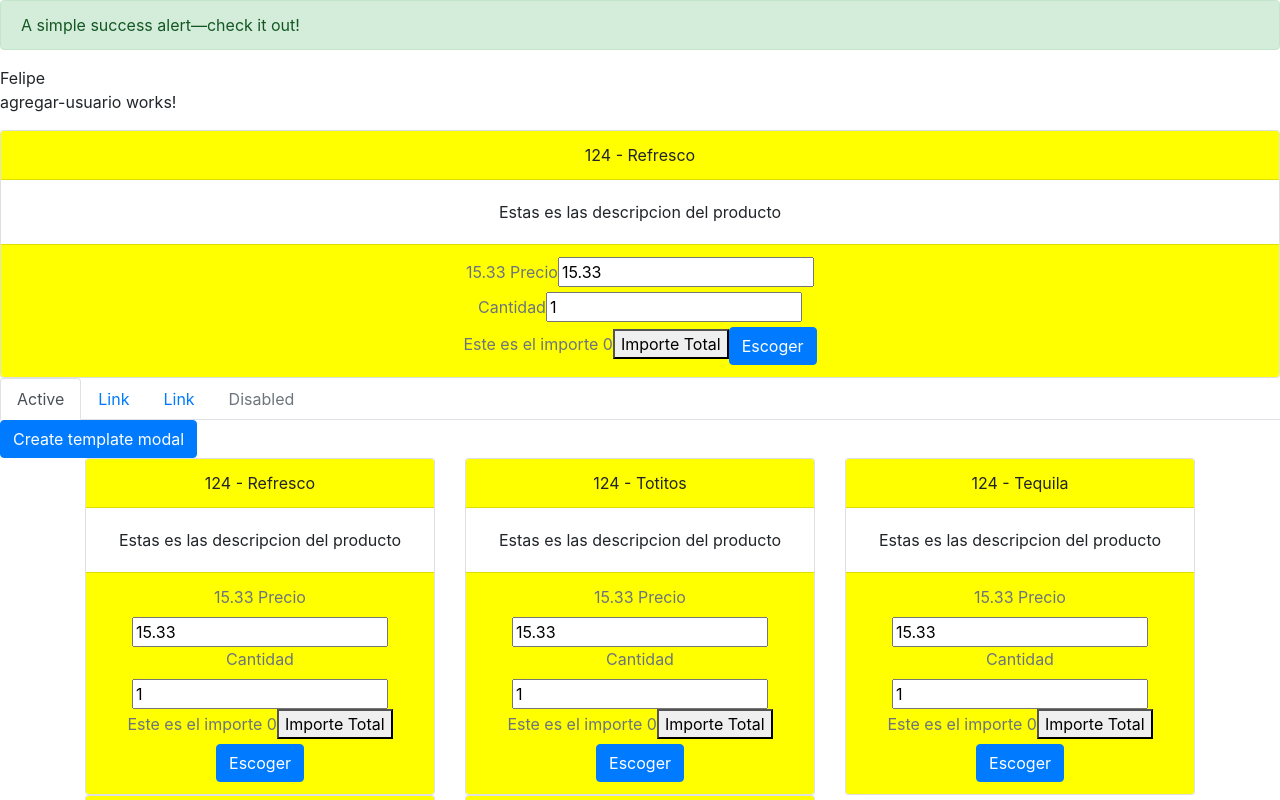
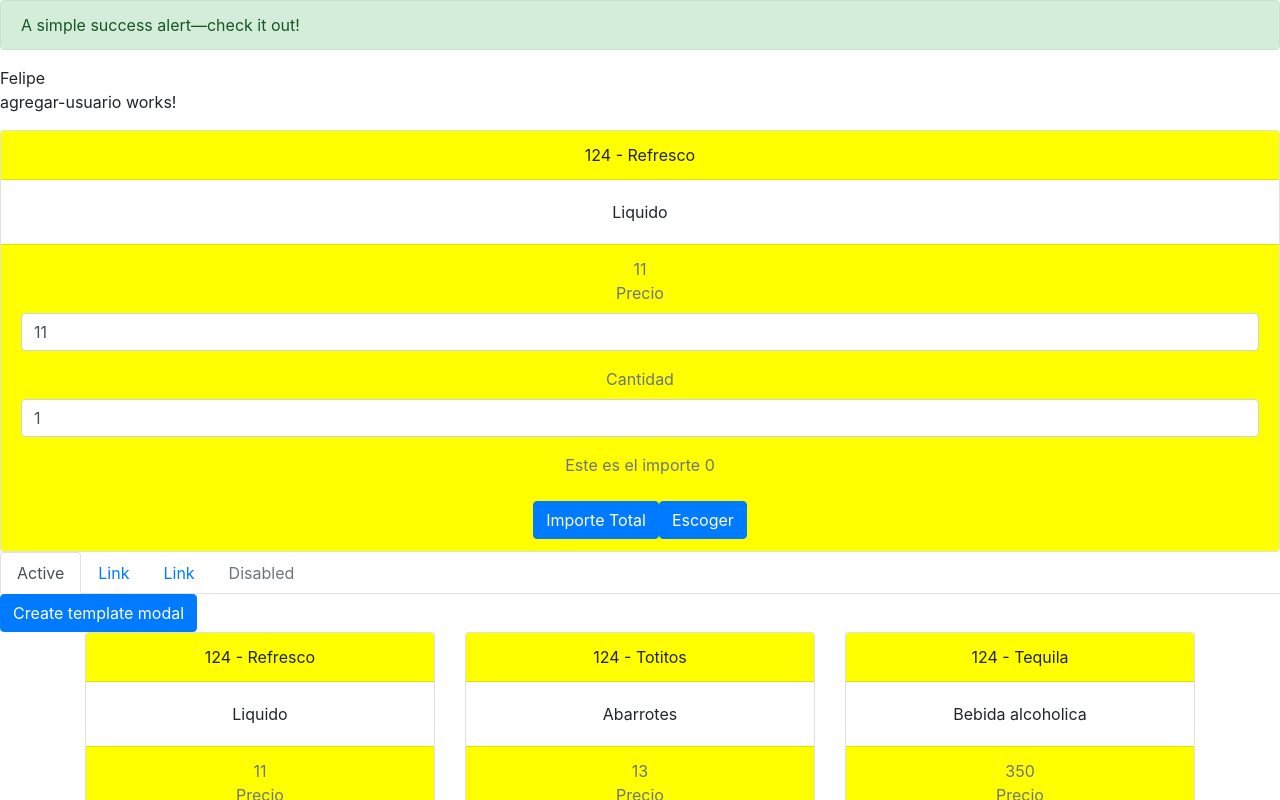
Before and after one commit to cesarcastmore/proyecto1, an Angular app: page / in a window 1280 px wide. Shown: the top 800 px of the page. Built offline with nearby package versions, Linux system fonts and the light colour scheme.

Commit message:
colocando un poco de estilo a los botones y los inputs

```diff
--- a/src/app/utilidades/cuerpo/cuerpo.component.ts
+++ b/src/app/utilidades/cuerpo/cuerpo.component.ts
@@ -1,4 +1,4 @@
-import { Component, OnInit } from '@angular/core';
+import { Component, OnInit, Input } from '@angular/core';
 
 @Component({
   selector: 'app-cuerpo',
@@ -7,11 +7,10 @@ import { Component, OnInit } from '@angular/core';
 })
 export class CuerpoComponent implements OnInit {
 
-	descripcion: string="Estas es las descripcion del producto";
+  @Input() descripcion: string = "Estas es las descripcion del producto";
 
-  constructor() { }
+  constructor() {}
 
-  ngOnInit() {
-  }
+  ngOnInit() {}
 
 }
--- a/src/app/utilidades/pie/pie.component.html
+++ b/src/app/utilidades/pie/pie.component.html
@@ -1,12 +1,14 @@
 <div class="card-footer text-muted fondo">
   {{precio}}
-  <label> Precio</label>
-  <input type="number" [value]="precio" (change)="calculoImporte($event)">
-  <br>
-  <label> Cantidad</label>
-  <input type="number" [value]="cantidad" (change)="cantidad = $event.target.value">
-  <br>
-  <label> Este es el importe {{ importe }}</label>
-  <button (click)="calculaTotal()">Importe Total</button>
+  <div class="form-group">
+    <label> Precio</label>
+    <input type="number" [value]="precio" (change)="calculoImporte($event)" class="form-control">
+  </div>
+  <div class="form-group">
+    <label> Cantidad</label>
+    <input type="number" [value]="cantidad" (change)="cantidad = $event.target.value" class="form-control">
+  </div>
+  <div class="form-group"><label> Este es el importe {{ importe }}</label></div>
+  <button type="button" class="btn btn-primary" (click)="calculaTotal()">Importe Total</button>
   <button type="button" class="btn btn-primary" (click)="seleccionar()">Escoger</button>
 </div>
--- a/src/app/utilidades/pie/pie.component.ts
+++ b/src/app/utilidades/pie/pie.component.ts
@@ -1,4 +1,4 @@
-import { Component, OnInit, Output, EventEmitter } from '@angular/core';
+import { Component, OnInit, Output, EventEmitter, Input } from '@angular/core';
 
 @Component({
   selector: 'app-pie',
@@ -7,46 +7,46 @@ import { Component, OnInit, Output, EventEmitter } from '@angular/core';
 })
 export class PieComponent implements OnInit {
 
-  precio: number = 12.33;
-  cantidad: number=1;
+  @Input() precio: number = 12.33;
+  cantidad: number = 1;
 
-  importe: number=0;
+  importe: number = 0;
 
-  @Output('obtenerImporte') onImporte: EventEmitter<number>= new EventEmitter<number>();
+  @Output('obtenerImporte') onImporte: EventEmitter < number >= new EventEmitter < number > ();
 
-  @Output() onSeleccionar: EventEmitter<boolean>= new EventEmitter<boolean>();
+  @Output() onSeleccionar: EventEmitter < boolean >= new EventEmitter < boolean > ();
 
   constructor() {}
 
   ngOnInit() {
 
-  	/*
+    /*
 sskfjsdfkjskfjsdkdfj
-  	*/
+
 
 
     setTimeout(() => {
       this.precio = 15.33;
 
     }, 3000);
-
+*/
 
 
   }
 
-  calculoImporte(event: any){
-  	console.log(event);
-  	this.importe = event.target.value*1.16;
+  calculoImporte(event: any) {
+    console.log(event);
+    this.importe = event.target.value * 1.16;
 
   }
 
-  calculaTotal(){
-  	//alert("Ya estoy aqui");
-  	let total = this.importe* this.cantidad;
-  	this.onImporte.emit(total);
+  calculaTotal() {
+    //alert("Ya estoy aqui");
+    let total = this.importe * this.cantidad;
+    this.onImporte.emit(total);
   }
 
-  seleccionar(){
+  seleccionar() {
 
     this.onSeleccionar.emit(true);
 
--- a/src/app/utilidades/tarjeta/tarjeta.component.html
+++ b/src/app/utilidades/tarjeta/tarjeta.component.html
@@ -1,6 +1,6 @@
 <!--{{ articulo.precio }}!-->
 <div class="card text-center {{clase_coloreado}}">
   <app-encabezado [nombre]="articulo.nombre"></app-encabezado>
-  <app-cuerpo></app-cuerpo>
-  <app-pie (obtenerImporte)="addImporte($event)" (onSeleccionar)="colorear($event)"></app-pie>
+  <app-cuerpo [descripcion]="articulo.descripcion"></app-cuerpo>
+  <app-pie (obtenerImporte)="addImporte($event)" (onSeleccionar)="colorear($event)" [precio]="articulo.precio"></app-pie>
 </div>
```
